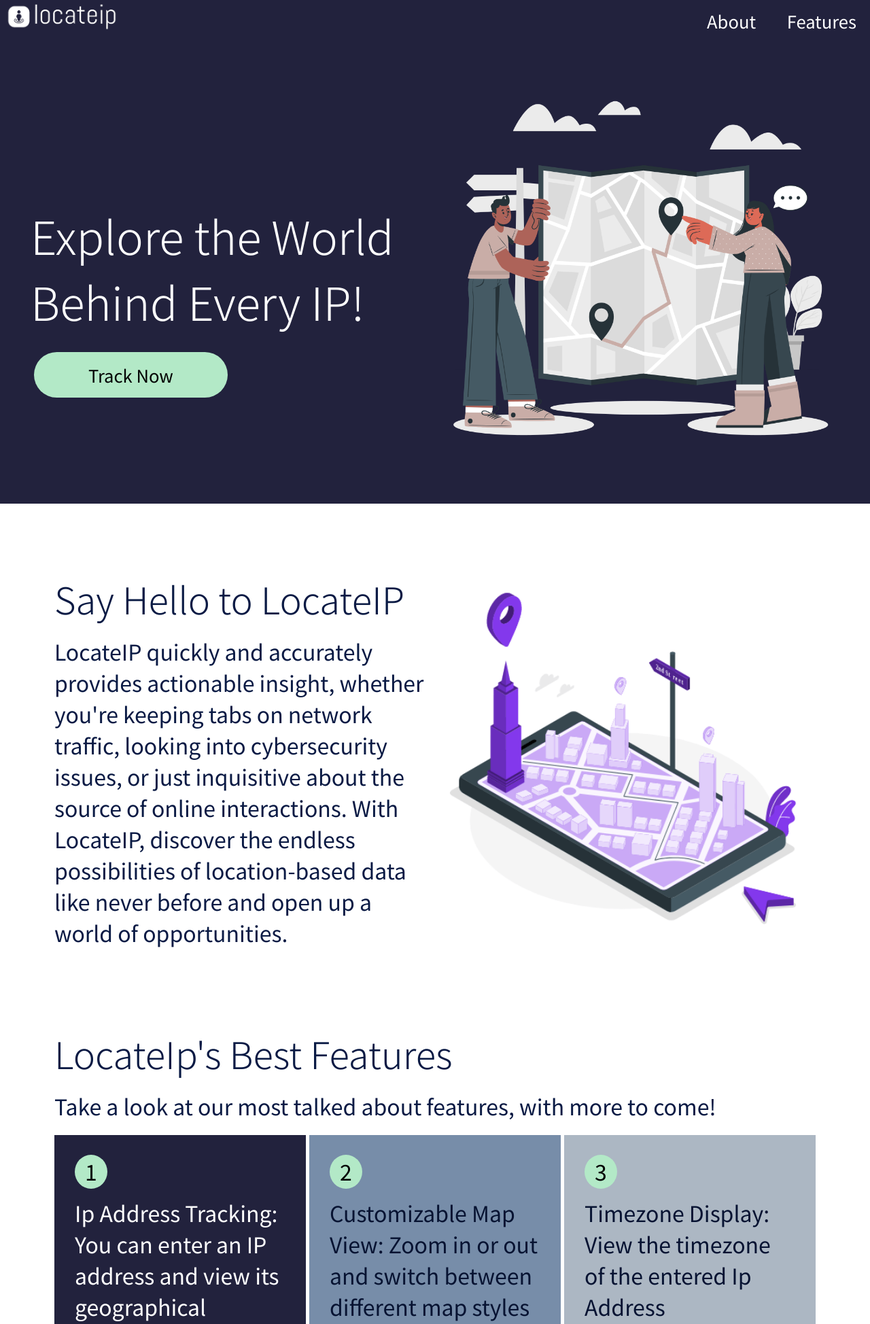
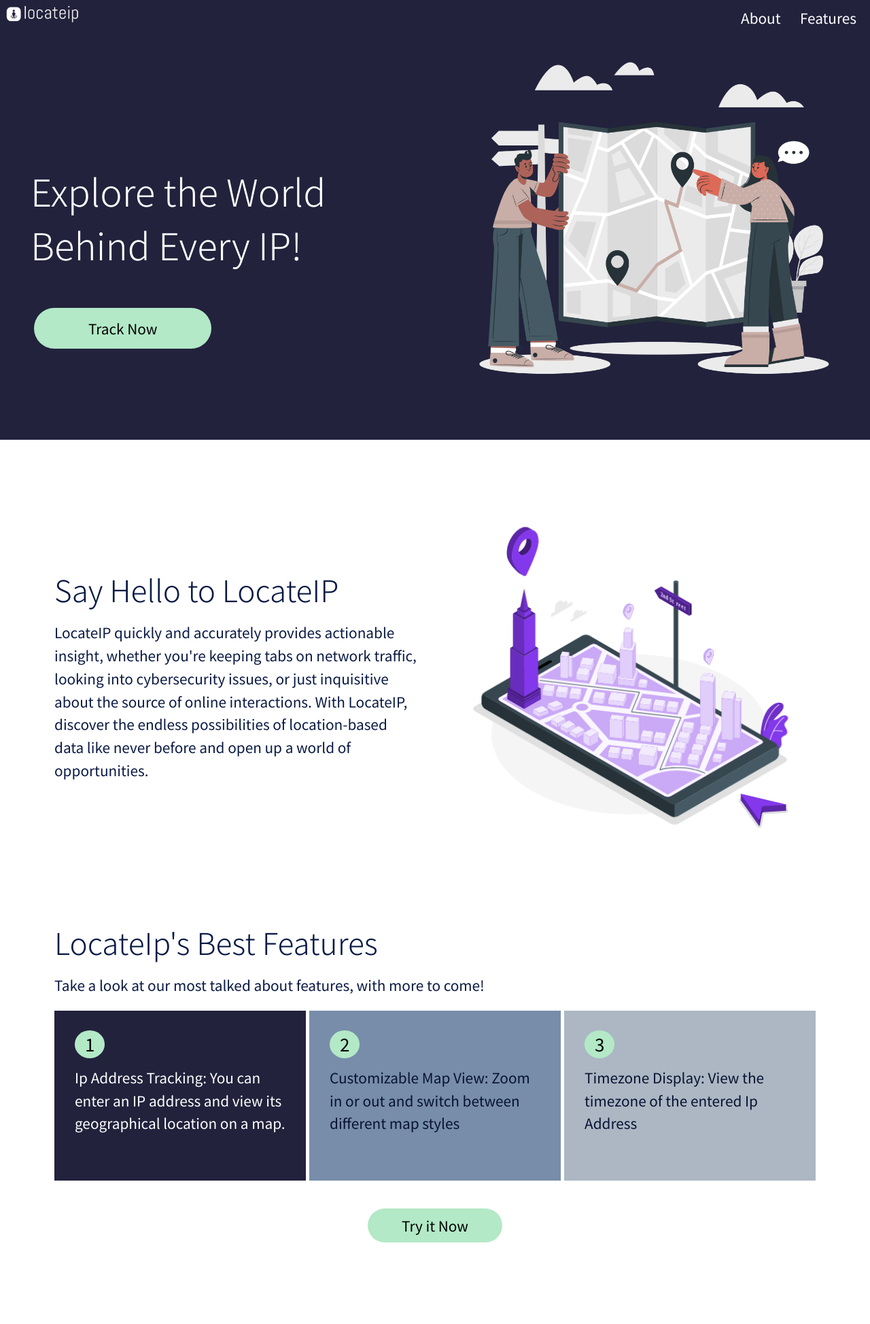
Before and after one commit to marsade/locateip, a Flask app: page / in a window 1280 px wide. Shown: the top 1948 px of the page at 68% size. Run offline with Flask 3, Linux system fonts and the light colour scheme; some libraries are stand-ins or nearby versions.

Commit message:
Optimize view

```diff
--- a/app/static/styles/css/style.css
+++ b/app/static/styles/css/style.css
@@ -276,7 +276,13 @@
 }
 @media (min-width: 1280px) {
   html {
-    font-size: 32px;
+    font-size: 26px;
+  }
+  .logo img {
+    height: 30px;
+  }
+  .nav {
+    width: 200px;
   }
   .navbar-links {
     display: flex !important;
@@ -290,6 +296,9 @@
     display: grid;
     grid-template-columns: repeat(2, 1fr);
     position: relative;
+    -moz-column-gap: 80px;
+         column-gap: 80px;
+    padding-top: 0;
   }
   #landing h2 {
     text-align: left;
@@ -311,12 +320,24 @@
   #info {
     display: grid;
     grid-template-columns: repeat(2, 1fr);
-    -moz-column-gap: 5px;
-         column-gap: 5px;
+    -moz-column-gap: 50px;
+         column-gap: 50px;
     margin-top: 50px;
+  }
+  #info .gif {
+    justify-self: center;
+  }
+  #info .info-text {
+    align-self: center;
   }
   #info img {
     padding: 0;
+    width: 100%;
+    height: 100%;
+  }
+  #info p {
+    font-size: 0.8rem;
+    line-height: 1.3rem;
   }
   #features {
     margin-top: 50px;
@@ -329,10 +350,14 @@
          column-gap: 5px;
   }
   #features .ft-item {
-    height: 350px;
+    height: 250px;
   }
   #features .cta a {
     font-size: 0.8rem;
+  }
+  #features p {
+    font-size: 0.8rem;
+    line-height: 1.3rem;
   }
   #about {
     display: grid;
@@ -343,5 +368,17 @@
   }
   #about img {
     padding: 0;
+    width: 100%;
+    height: 100%;
+  }
+  #about p {
+    font-size: 0.8rem;
+    line-height: 1.3rem;
+  }
+  #about .about-text {
+    align-self: center;
+  }
+  #footer {
+    font-size: 0.8rem;
   }
 }/*# sourceMappingURL=style.css.map */
--- a/app/static/styles/scss/style.scss
+++ b/app/static/styles/scss/style.scss
@@ -282,7 +282,13 @@
 }
 @media (min-width: 1280px){
 	html{
-		font-size: 32px;
+		font-size: 26px;
+	}
+	.logo img {
+		height: 30px;
+	}
+	.nav {
+		width: 200px;
 	}
 	.navbar-links {
 		display: flex !important;
@@ -296,6 +302,8 @@
 		display: grid;
 		grid-template-columns: repeat(2, 1fr);
 		position: relative;
+		column-gap: 80px;
+		padding-top: 0;
 
 		h2 {
 			text-align: left;
@@ -303,6 +311,7 @@
 		}
 		img {
 			padding: 0;
+
 		}
 		.cta {
 			justify-self: stretch;
@@ -318,10 +327,22 @@
 	#info {
 		display: grid;
 		grid-template-columns: repeat(2, 1fr);
-		column-gap: 5px;
+		column-gap: 50px;
 		margin-top: 50px;
+		.gif{
+			justify-self: center;
+		}
+		.info-text {
+			align-self: center;
+		}
 		img {
 			padding: 0;
+			width: 100%;
+			height: 100%;
+		}
+		p{
+			font-size: 0.8rem;
+			line-height: 1.3rem;
 		}
 	}
 	#features {
@@ -333,10 +354,14 @@
                   column-gap: 5px;
 		}
 		.ft-item{
-			height: 350px;
+			height: 250px;
 		}
 		.cta a {
 			font-size: 0.8rem;
+		}
+		p{
+			font-size: 0.8rem;
+			line-height: 1.3rem;
 		}
 	}
 	#about {
@@ -345,7 +370,19 @@
             column-gap: 15px;
             margin-top: 50px;
             img {
-                  padding: 0;
-            }
+			padding: 0;
+			width: 100%;
+			height: 100%;
+		}
+		p{
+			font-size: 0.8rem;
+			line-height: 1.3rem;
+		}
+		.about-text {
+			align-self: center;
+		}
+	}
+	#footer {
+		font-size: 0.8rem;
 	}
 }
```
Also changed, not shown: 1 other file.
